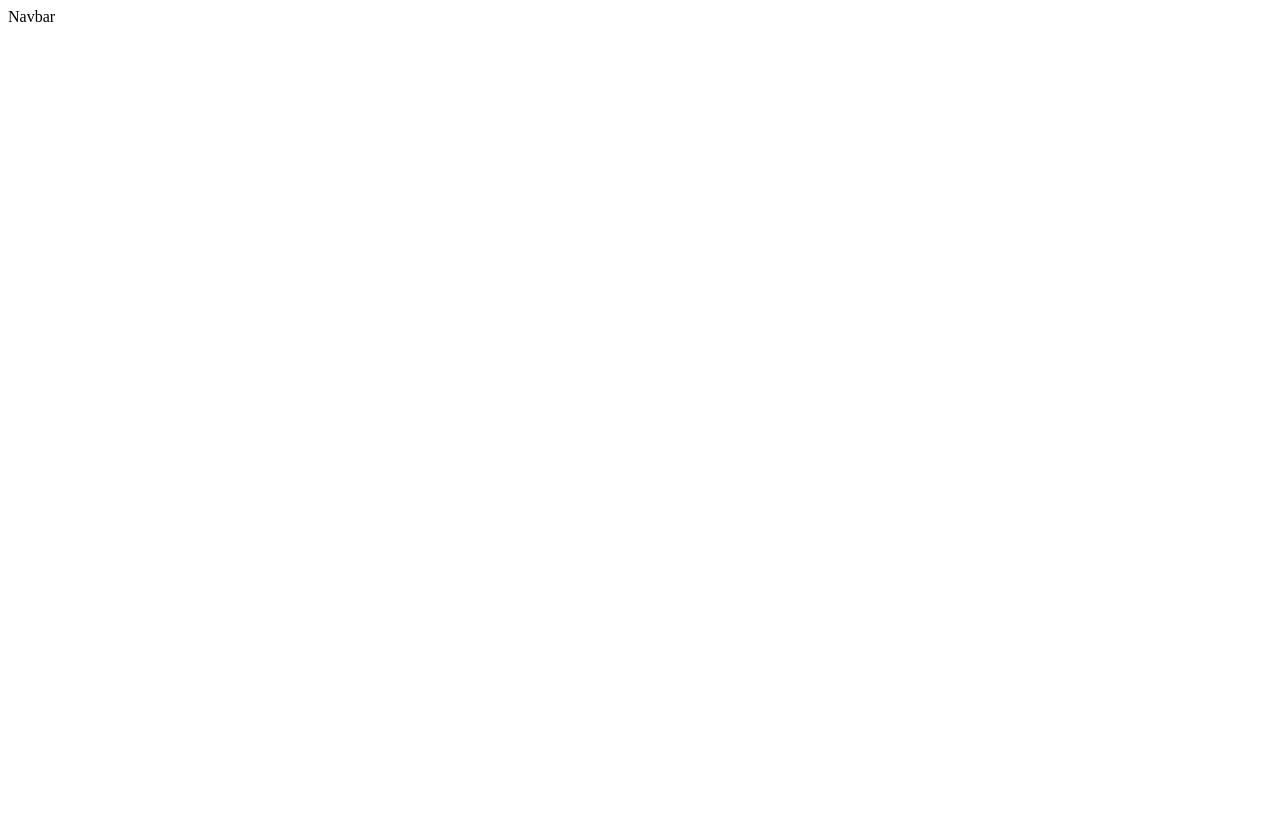
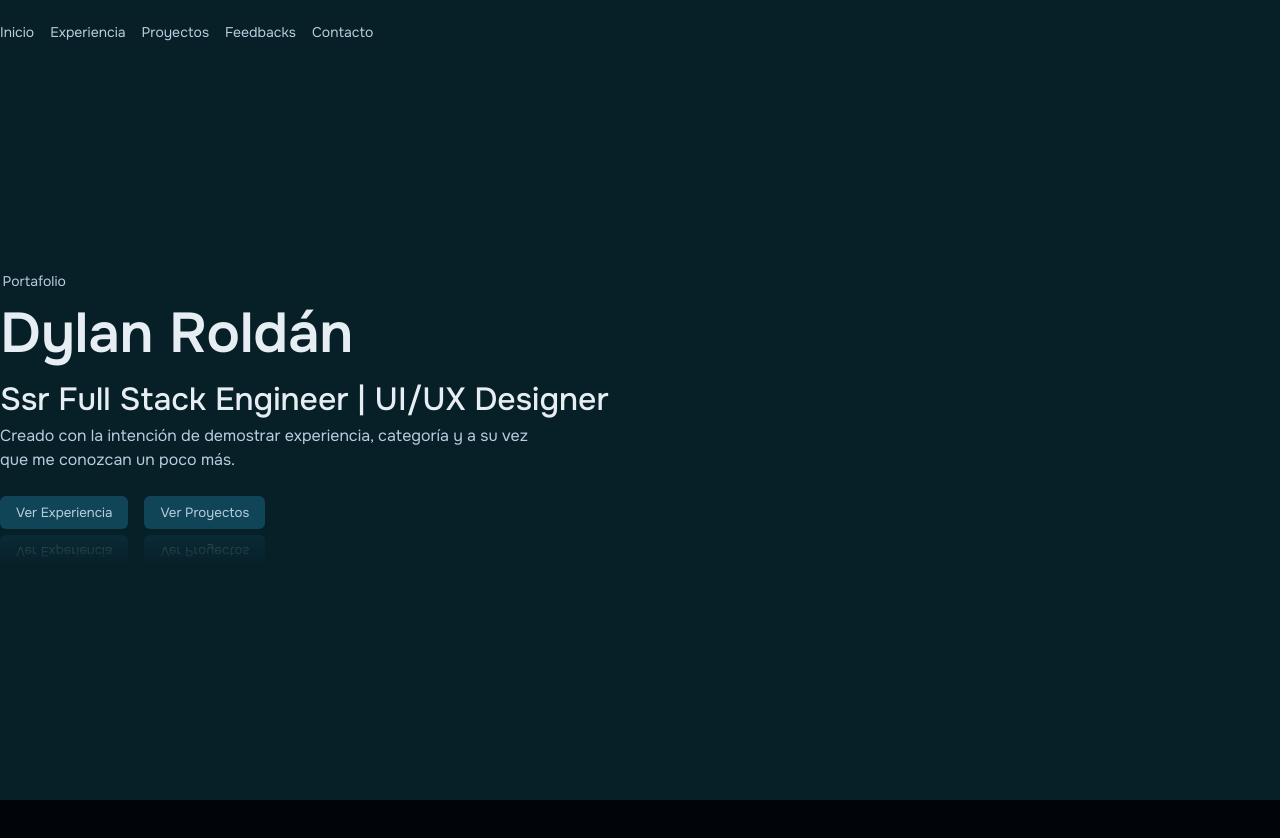
Before and after one commit to DyanDeveloper/portfolio, a React (Vite) app: page / in a window 1280 px wide. Shown: the top 838 px of the page. Before the commit the page ends 800 px from the top, so only its background shows below. Built offline with nearby package versions, Linux system fonts and the light colour scheme.

Commit message:
Home View

```diff
--- a/package.json
+++ b/package.json
@@ -12,6 +12,7 @@
   "dependencies": {
     "react": "^18.2.0",
     "react-dom": "^18.2.0",
+    "react-router-dom": "^6.22.3",
     "sass": "^1.71.1"
   },
   "devDependencies": {
--- a/src/App.jsx
+++ b/src/App.jsx
@@ -1,18 +1,12 @@
 // React
 import React from "react";
 // Local Import
-import { Home, Projects, Feedback, Contact, Experience } from "@/pages";
-import { Navbar } from "@/components";
+import Application from "@/app/Application";
 
 function App() {
   return (
     <>
-      <Navbar />
-      <Home />
-      <Experience />
-      <Projects />
-      <Feedback />
-      <Contact />
+      <Application />
     </>
   )
 }
--- /dev/null
+++ b/src/app/Application.jsx
@@ -0,0 +1,21 @@
+import React from "react";
+// Local Import
+import { Home, Projects, Feedback, Contact, Experience } from "@/pages";
+import { Navbar, Header, Footer } from "@/components";
+import "@/assets/styles/general.scss";
+
+function Application() {
+  return (
+    <>
+      <Header />
+      <Home />
+      <Experience />
+      <Projects />
+      <Feedback />
+      <Contact />
+      <Footer />
+    </>
+  )
+}
+
+export default Application
--- a/src/assets/styles/general.scss
+++ b/src/assets/styles/general.scss
@@ -0,0 +1,83 @@
+@import url('https://fonts.googleapis.com/css2?family=Onest:wght@100..900&display=swap');
+
+*, *::before, *::after{
+    font-family: 'Onest', system-ui, -apple-system, BlinkMacSystemFont, 'Segoe UI', Roboto, Oxygen, Ubuntu, Cantarell, 'Open Sans', 'Helvetica Neue', sans-serif;
+    box-sizing: border-box;
+    padding: 0;
+    margin: 0;
+}
+
+:root{
+    --color-primary: #E6EDF3;
+    --color-secondary: #BACDDE;
+    --color-body: rgba(1, 4, 9, 1.0);
+    --transition-ft: all 0.25s ease-in-out;
+
+    color-scheme: light dark;
+    color: var(--color-primary);
+    line-height: 1.5;
+    font-weight: 400;
+
+    font-synthesis: none;
+    text-rendering: optimizeLegibility;
+    -webkit-font-smoothing: antialiased;
+    -moz-osx-font-smoothing: grayscale;
+}
+
+body{
+    min-height: 200vh;
+    background-color: var(--color-body);
+}
+
+section{
+    width: 100%;
+
+    display: flex;
+    align-items: center;
+    justify-content: center;
+}
+
+button{
+    background-color: transparent;
+    outline: none;
+    border: none;
+
+    color: var(--color-secondary);
+    -webkit-box-reflect: below 6px linear-gradient(transparent, #00000050);
+    transition: var(--transition-ft);
+    cursor: pointer;
+    background-color: #0f4557;
+    padding: 0.5rem 1rem;
+    border-radius: 6px;
+}
+button:hover{
+    color:  var(--color-primary);
+}
+
+a, abbr{
+    text-decoration: none;
+    color: var(--color-secondary);
+    font-size: 0.875rem;
+    transition: var(--transition-ft);
+}
+a:hover{
+    color: var(--color-primary);
+}
+
+nav, ul{
+    width: 100%;
+    max-width: 1280px;
+
+    margin: auto;
+
+    display: flex;
+    align-items: center;
+    justify-content: center;
+    gap: 1rem;
+
+    list-style: none;
+}
+
+li{
+    list-style: none;
+}
--- a/src/components/Header/Header.jsx
+++ b/src/components/Header/Header.jsx
@@ -1,9 +1,13 @@
 import React from "react";
+import "./Header.scss";
+import Navbar from "@/components/Navbar/Navbar";
 
 const Header = () => {
   return (
     <>
-
+      <header id="header" className="header">
+        <Navbar />
+      </header>
     </>
   )
 }
--- a/src/components/Header/Header.scss
+++ b/src/components/Header/Header.scss
@@ -0,0 +1,11 @@
+.header{
+    display: flex;
+    align-items: center;
+
+    width: 100%;
+    height: 64px;
+    position: fixed;
+    top: 0;
+    right: 0;
+    left: 0;
+}
--- a/src/components/Navbar/Navbar.jsx
+++ b/src/components/Navbar/Navbar.jsx
@@ -1,8 +1,49 @@
 import React from "react";
+import "./Navbar.scss";
 
 const Navbar = () => {
+
+  const routes = [
+    {
+      ID: "1",
+      path: "/",
+      name: "Inicio"
+    },
+    {
+      ID: "2",
+      path: "/experiencia",
+      name: "Experiencia"
+    },
+    {
+      ID: "3",
+      path: "/proyectos",
+      name: "Proyectos"
+    },
+    {
+      ID: "4",
+      path: "/feedback",
+      name: "Feedbacks"
+    },
+    {
+      ID: "5",
+      path: "/contacto",
+      name: "Contacto"
+    }
+  ];
+
+
   return (
-    <div>Navbar</div>
+    <>
+      <nav id="navegation" className="nav">
+        <ul className="nav-list">
+          {routes.map((route) => (
+            <li key={route.ID} className="nav-item">
+              <a href={route.path} className="nav-path">{route.name}</a>
+            </li>
+          ))}
+        </ul>
+      </nav>
+    </>
   )
 }
 
--- a/src/components/Navbar/Navbar.scss
+++ b/src/components/Navbar/Navbar.scss
@@ -0,0 +1,3 @@
+.nav-list{
+    justify-content: flex-start;
+}
--- a/src/pages/Home/Home.jsx
+++ b/src/pages/Home/Home.jsx
@@ -1,9 +1,22 @@
 import React from "react";
+import "./Home.scss";
 
 const Home = () => {
   return (
     <>
-
+      <section id="homePath" className="section-home">
+        <div className="section-home__container">
+          <h4 className="section-home__h4">Portafolio</h4>
+          <h1 className="section-home__h1">Dylan Roldán</h1>
+          <h2 className="section-home__h2">Ssr Full Stack Engineer | UI/UX Designer</h2>
+          <p className="section-home__p">Creado con la intención de demostrar experiencia, categoría y a su vez que me conozcan un poco más.</p>
+          <br />
+          <div className="ctas-container">
+            <button type="button">Ver Experiencia</button>
+            <button type="button">Ver Proyectos</button>
+          </div>
+        </div>
+      </section>
     </>
   )
 }
--- /dev/null
+++ b/src/pages/Home/Home.scss
@@ -0,0 +1,38 @@
+.section-home{
+    flex-direction: column;
+    align-items: flex-start;
+    height: 100vmin;
+    background-color: rgba(7,31,39,1);
+}
+.section-home__container{
+    display: flex;
+    flex-direction: column;
+    align-items: flex-start;
+    width: 100%;
+    max-width: 1280px;
+    margin: auto;
+}
+.section-home__h4{
+    font-size: 0.875rem;
+    font-weight: 400;
+    color: var(--color-secondary);
+    padding-left: 2.5px;
+}
+.section-home__h1{
+    font-size: 3.5rem;
+    font-weight: 600;
+}
+.section-home__h2{
+    font-size: 2rem;
+    font-weight: 500;
+}
+.section-home__p{
+    max-width: 550px;
+    font-size: 1rem;
+    color: var(--color-secondary);
+}
+.ctas-container{
+    display: flex;
+    align-items: center;
+    gap: 1rem;
+}
```
Also changed, not shown: src/pages/index.jsx (+5 -5 lines), 2 other files (tests, documents, lock files or other folders).
